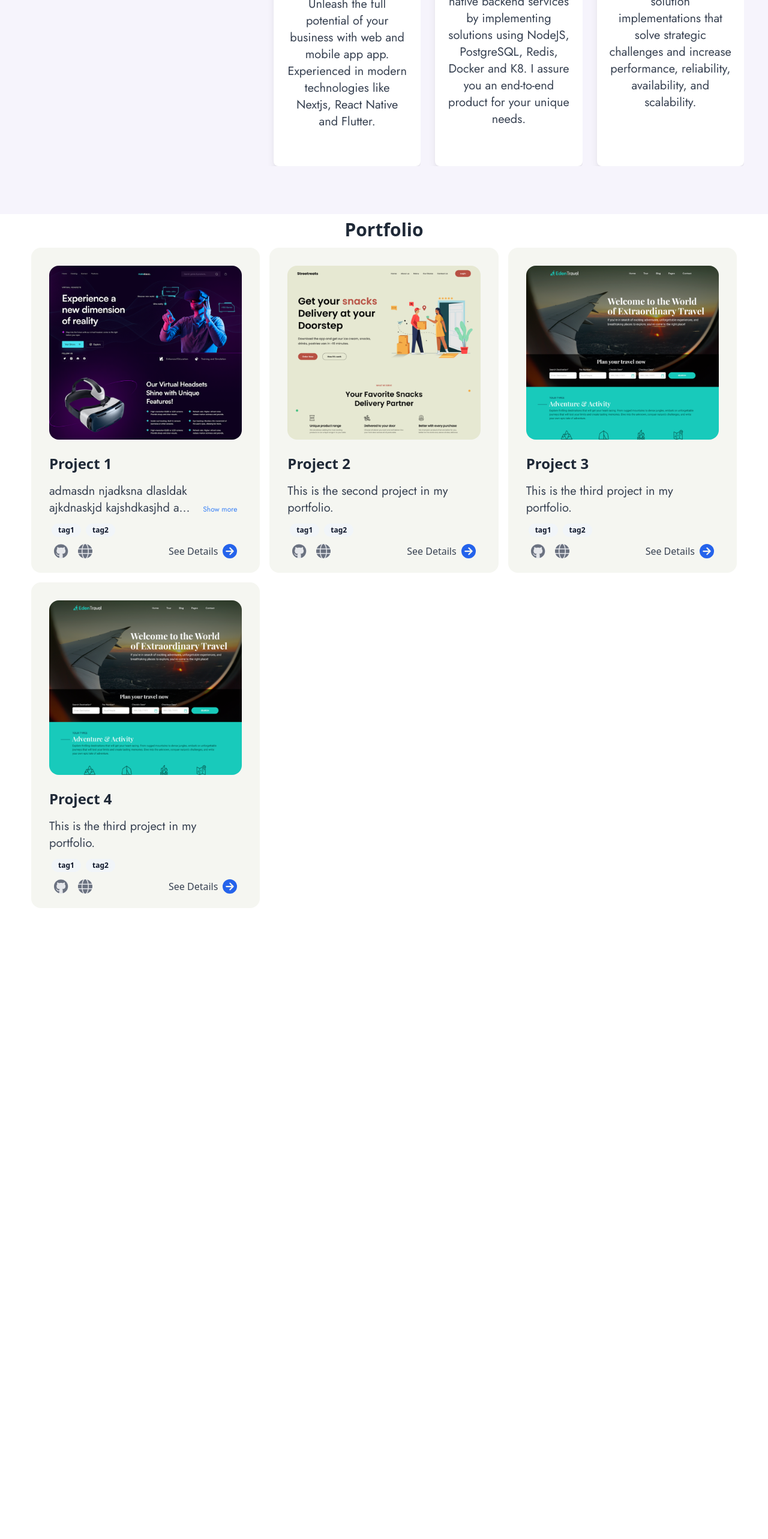
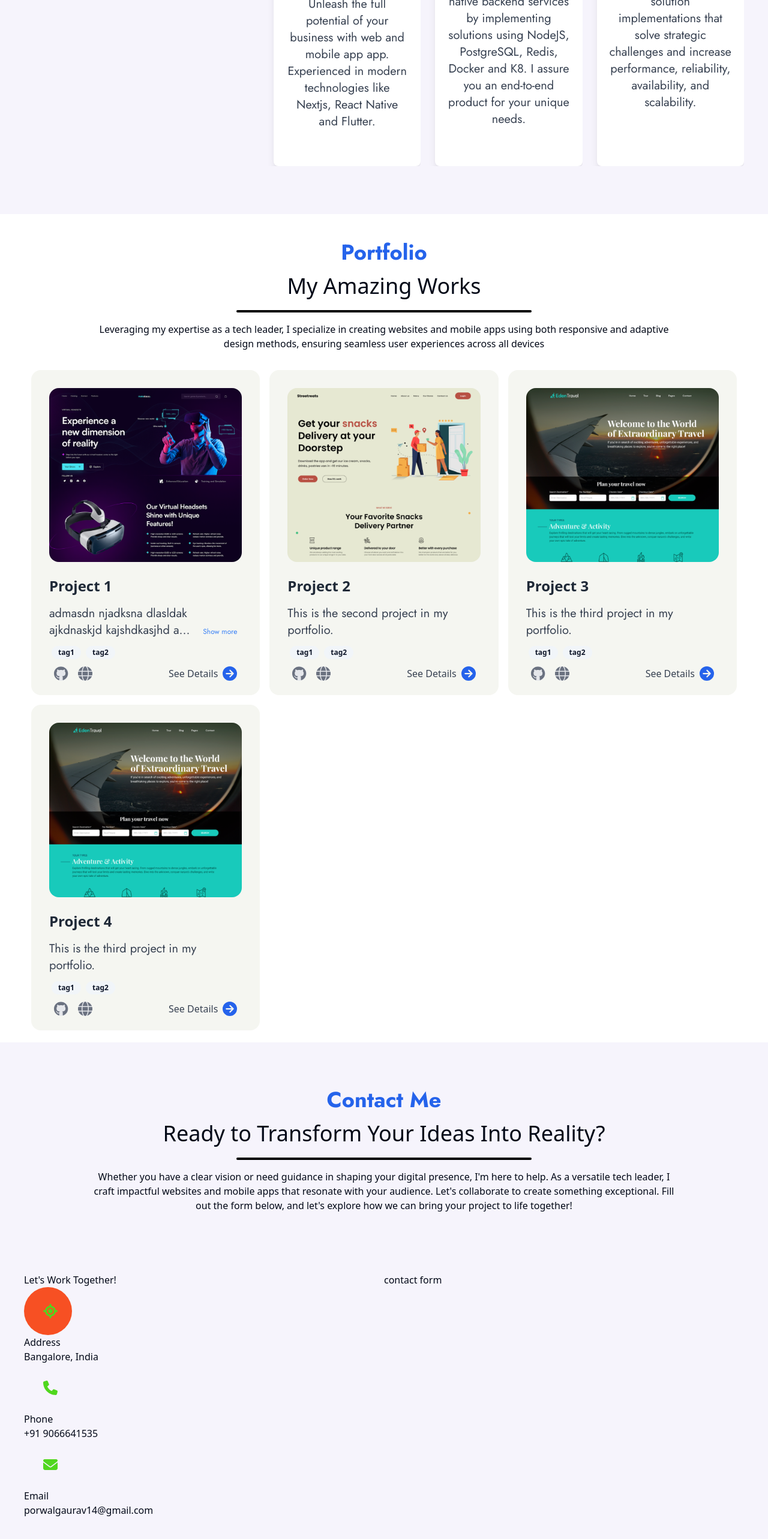
Before and after one commit to gauravprwl14/portfolio-nextjs-website, a Next.js app: page / in a window 1280 px wide. Shown: the part 2000-4566 px from the top of the page at 60% size. Before the commit the page ends 3534 px from the top, so only its background shows below. Built offline with nearby package versions, Linux system fonts and the light colour scheme.

Commit message:
added the contact us form

```diff
--- a/src/app/home.tsx
+++ b/src/app/home.tsx
@@ -3,6 +3,7 @@ import { HeroContent } from "@/components/Hero";
 import { ProcessContent } from "@/components/Process";
 import { AboutUs } from "@/components/About";
 import Portfolio from "@/components/Portfolio";
+import ContactUs from "@/components/ContactUs";
 
 const Container = ({ children }: { children: React.ReactNode }) => {
   return (
@@ -25,6 +26,7 @@ const Home = () => {
 
       <AboutUs></AboutUs>
       <Portfolio></Portfolio>
+      <ContactUs></ContactUs>
     </Container>
   );
 };
--- /dev/null
+++ b/src/components/ContactUs/index.tsx
@@ -0,0 +1,114 @@
+import { USER_OBJ, cn } from "@/lib/utils";
+import { FontAwesomeIcon } from "@fortawesome/react-fontawesome";
+
+const transformUserObj = (userObj) => {
+  return {
+    address: {
+      title: "Address",
+      text: `${userObj.address.city}, ${userObj.address.country}`,
+      icon: userObj.address.icon,
+      colorCode: "#f75023",
+    },
+    phone: {
+      title: "Phone",
+      text: `${userObj.phone.code} ${userObj.phone.number}`,
+      icon: userObj.phone.icon,
+    },
+    email: {
+      title: "Email",
+      text: userObj.email.email,
+      icon: userObj.email.icon,
+    },
+  };
+};
+
+const ContactUs = () => {
+  const contactDetails = transformUserObj(USER_OBJ);
+
+  return (
+    <div className="contact-us-section h-auto w-full float-left clear-both mx-auto px-4 lg:px-10 bg-whiteLilac-100">
+      <div className="w-full h-auto mx-auto max-w-screen-2xl mt-5 lg:mt-10 ">
+        <div className="flex justify-center">
+          <ContactTitle></ContactTitle>
+        </div>
+
+        <div className="flex flex-row  relative mt-20 mb-44">
+          <div className="flex flex-1 flex-col">
+            {" "}
+            <div>Let&apos;s Work Together!</div>
+            <div className="flex flex-col">
+              {Object.keys(contactDetails).map((key, index) => {
+                const data = contactDetails[key as keyof typeof contactDetails];
+                return (
+                  <ContactDetails key={index} data={data}></ContactDetails>
+                );
+              })}
+            </div>
+          </div>
+
+          <div className="flex flex-1"> contact form</div>
+          {/* <ContactForm data={data}></ContactForm> */}
+        </div>
+      </div>
+    </div>
+  );
+};
+
+const ContactDetails = ({
+  data: { title, icon, text, colorCode },
+}: {
+  data: { title: string; text: string; icon: any; colorCode: string };
+}) => {
+  return (
+    <div className="flex flex-1 ">
+      {" "}
+      <div className="list_inner">
+        <div
+          className={cn(
+            `w-20 h-20 rounded-full flex justify-center items-center`
+          )}
+          style={{ backgroundColor: colorCode }}
+        >
+          <FontAwesomeIcon
+            icon={icon}
+            className={`text-[${colorCode}]  text-[#50d71e] max-w-6  lg:text-2xl ml-2 lg:max-w-8`}
+          />
+        </div>
+        <div className="short">
+          <h3>{title}</h3>
+          <span>{text}</span>
+        </div>
+      </div>
+    </div>
+  );
+};
+
+const ContactTitle = () => {
+  return (
+    <div className="flex flex-1 w-full justify-center items-center my-5 px-5 text-center max-w-screen-sm lg:max-w-screen-lg">
+      <div className="">
+        <div className="relative text-2xl lg:text-4xl py-2 mb-6">
+          <div className="">
+            <p className=" text-blue-600 font-bold font-jost py-2">
+              Contact Me
+            </p>
+            <p className="py-2">Ready to Transform Your Ideas Into Reality?</p>
+          </div>
+          <div className="bg-black h-1 absolute bottom-0 lg:-bottom-2 left-1/2 transform -translate-x-1/2 w-1/2 rounded-md"></div>
+        </div>
+        <div className="">
+          <p>
+            Whether you have a clear vision or need guidance in shaping your
+            digital presence, I&apos;m here to help. As a versatile tech leader,
+            I craft impactful websites and mobile apps that resonate with your
+            audience. Let&apos;s collaborate to create something exceptional.
+            Fill out the form below, and let&apos;s explore how we can bring
+            your project to life together!
+          </p>
+        </div>
+      </div>
+    </div>
+  );
+};
+
+export default ContactUs;
--- a/src/components/Portfolio/index.tsx
+++ b/src/components/Portfolio/index.tsx
@@ -11,11 +11,15 @@ export const Portfolio = () => {
     <div className="process-section h-auto w-full float-left clear-both mx-auto px-4 py-2 lg:px-10">
       <div className="portfolio-section w-full h-auto float-left clear-both">
         <div className="portfolio-content w-full h-auto float-left clear-both ">
-          <div className="portfolio-title w-full h-auto float-left clear-both">
-            <h2 className="text-3xl font-bold text-center text-gray-800">
+          {/* Create new component for the portfolio title sections  */}
+
+          <div className="flex w-full justify-center items-center">
+            <PortfolioTitle></PortfolioTitle>
+          </div>
+
+          {/* <h2 className="text-3xl font-bold text-center text-gray-800">
               Portfolio
-            </h2>
-          </div>
+            </h2> */}
 
           <div className="portfolio-list w-full h-auto float-left clear-both grid grid-cols-1 lg:grid-cols-3 gap-4 p-3 m-b-3 rounded-3xl justify-between">
             {PORTFOLIO.items.map((item, index) => {
@@ -27,6 +31,30 @@ export const Portfolio = () => {
     </div>
   );
 };
+
+const PortfolioTitle = () => {
+  return (
+    <div className="flex flex-1 w-full justify-center items-center my-5 px-5 text-center max-w-screen-sm lg:max-w-screen-lg">
+      <div className="">
+        <div className="relative text-2xl lg:text-4xl py-2 mb-6">
+          <div className="">
+            <p className=" text-blue-600 font-bold font-jost py-2">Portfolio</p>
+            <p className="py-2">My Amazing Works</p>
+          </div>
+          <div className="bg-black h-1 absolute bottom-0 lg:-bottom-2 left-1/2 transform -translate-x-1/2 w-1/2 rounded-md"></div>
+        </div>
+        <div className="">
+          <p>
+            Leveraging my expertise as a tech leader, I specialize in creating
+            websites and mobile apps using both responsive and adaptive design
+            methods, ensuring seamless user experiences across all devices
+          </p>
+        </div>
+      </div>
+    </div>
+  );
+};
+
 const PortfolioItem = ({
   title,
   url,
--- a/src/lib/types.ts
+++ b/src/lib/types.ts
@@ -10,6 +10,17 @@ export interface UserObject {
     description: string;
     img: string;
     social: SocialLink[];
+    address: {
+        icon: any;
+        city: string;
+        country: string;
+    };
+    email: { icon: any; email: string; };
+    phone: {
+        icon: any;
+        code: string;
+        number: string;
+    };
 }
 
 
--- a/src/lib/utils.ts
+++ b/src/lib/utils.ts
@@ -8,11 +8,12 @@ import {
 } from "@fortawesome/free-brands-svg-icons";
 
 import {
-  faGlobe
+  faGlobe,
+  faEnvelope,
+  faPhone,
+  faLocation
 } from "@fortawesome/free-solid-svg-icons";
-import { describe } from "node:test";
 import { AboutUs, UserObject } from "./types";
-import { metadata } from "@/app/layout";
 
 export function cn(...inputs: ClassValue[]) {
   return twMerge(clsx(inputs))
@@ -24,6 +25,23 @@ export function cn(...inputs: ClassValue[]) {
 export const USER_OBJ: UserObject = {
   name: "Gaurav Porwal",
   designation: "Fullstack Developer",
+
+  address: {
+    icon: faLocation,
+    city: "Bangalore",
+    country: "India",
+  },
+  email: {
+    icon: faEnvelope,
+
+    email: "porwalgaurav14@gmail.com"
+  },
+  phone: {
+    icon: faPhone,
+    code: "+91",
+    number: "9066641535",
+  },
+
   // description:
   //   "Collaborating with highly skilled individuals, our agency delivers top-quality services.",
   description:
```
